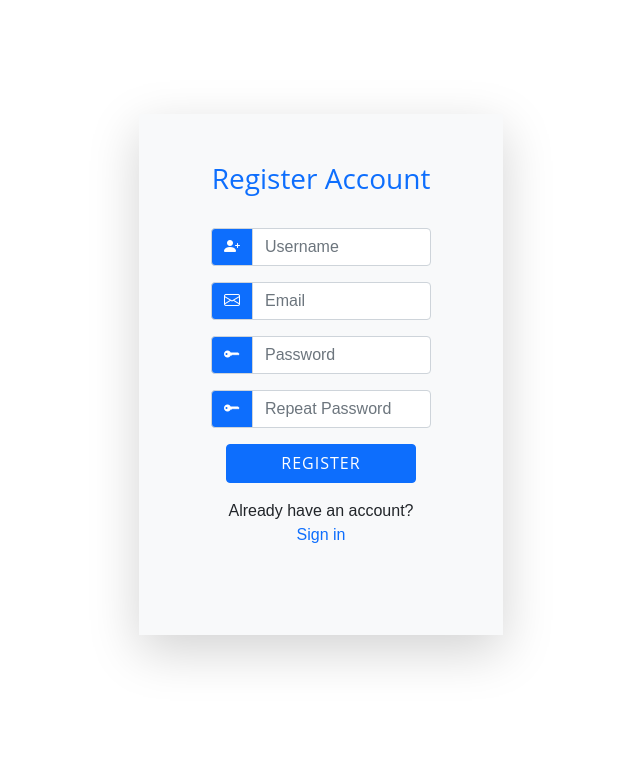
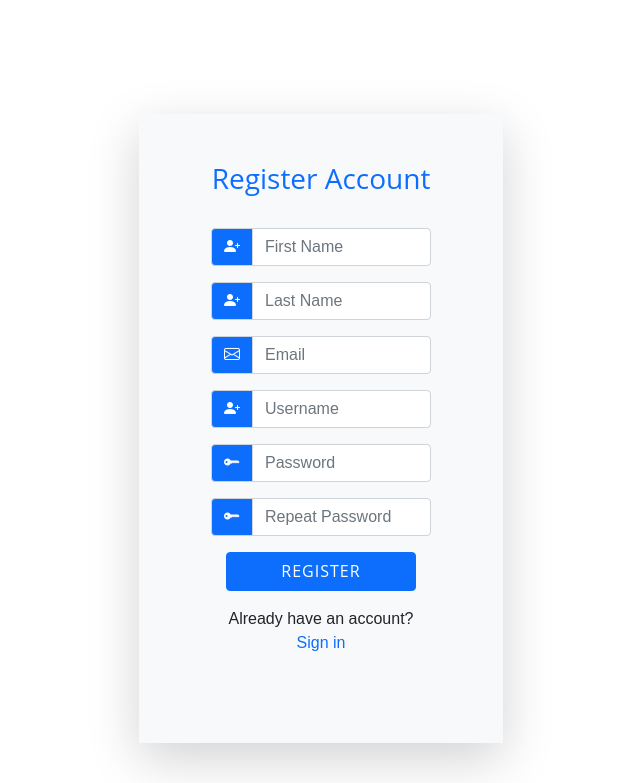
Before and after one commit to SebastianTirsen/MS-3-seriesdb, a Flask app: page /register in a window 1280 px wide. Shown: the part 714-1497 px from the top of the page, without its empty margins (319-959 px from the left). Run offline with Flask 2, Linux system fonts and the light colour scheme; some libraries are stand-ins or nearby versions.

Commit message:
Changed registerpage to include first and last name.

```diff
--- a/mongo.py
+++ b/mongo.py
@@ -1,5 +1,7 @@
 import os
 import pymongo
+
+
 if os.path.exists("env.py"):
     import env
 
--- a/templates/register.html
+++ b/templates/register.html
@@ -12,13 +12,26 @@
                         <div class="input-group mb-3">
                             <span class="input-group-text bg-primary"><i
                                     class="bi bi-person-plus-fill text-white"></i></span>
-                            <input type="text" class="form-control" placeholder="Username">
+                            <input type="text" class="form-control" placeholder="First Name">
                         </div>
+
+                        <div class="input-group mb-3">
+                            <span class="input-group-text bg-primary"><i
+                                    class="bi bi-person-plus-fill text-white"></i></span>
+                            <input type="text" class="form-control" placeholder="Last Name">
+                        </div>
+
                         <div class="input-group mb-3">
                             <span class="input-group-text bg-primary"><i
                                     class="bi bi-envelope text-white"></i></span>
                             <input type="email" class="form-control" placeholder="Email">
                         </div>
+                        <div class="input-group mb-3">
+                            <span class="input-group-text bg-primary"><i
+                                    class="bi bi-person-plus-fill text-white"></i></span>
+                            <input type="text" class="form-control" placeholder="Username">
+                        </div>
+
                         <div class="input-group mb-3">
                             <span class="input-group-text bg-primary"><i
                                     class="bi bi-key-fill text-white"></i></span>
```
